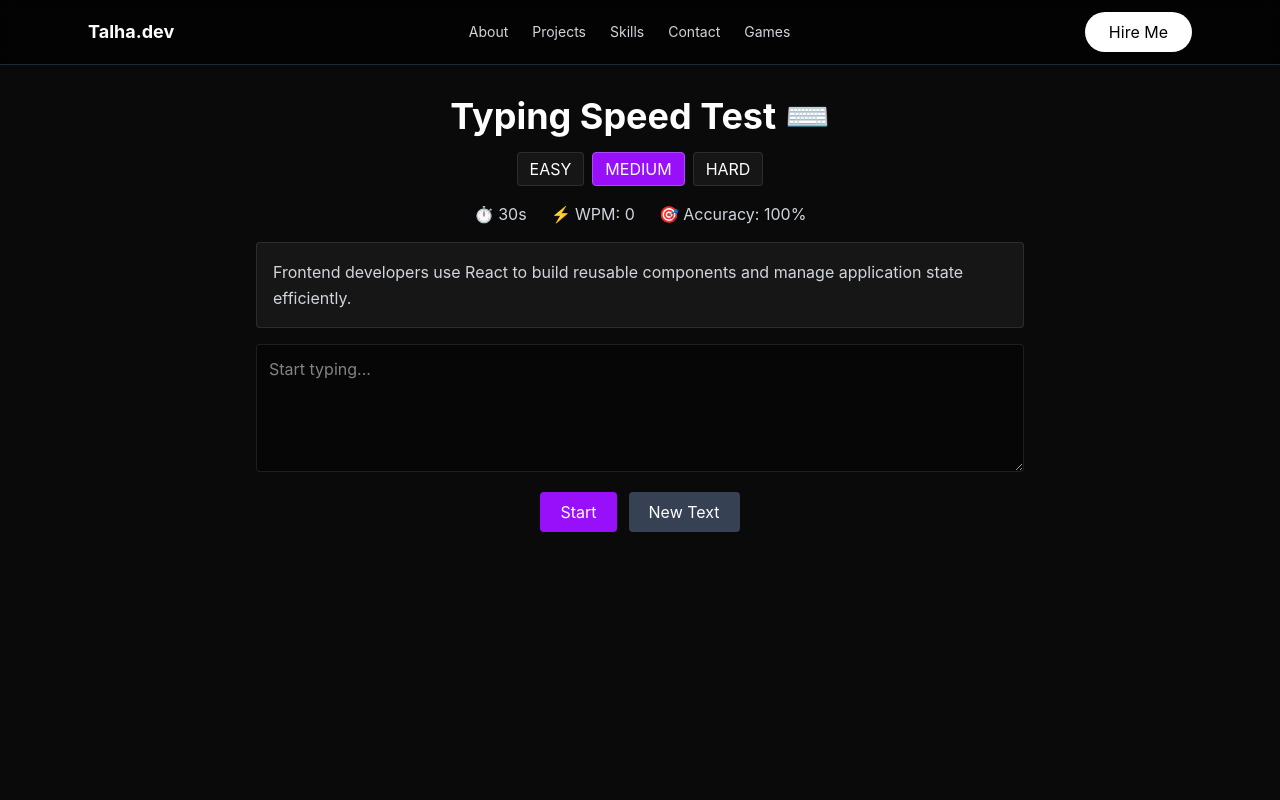
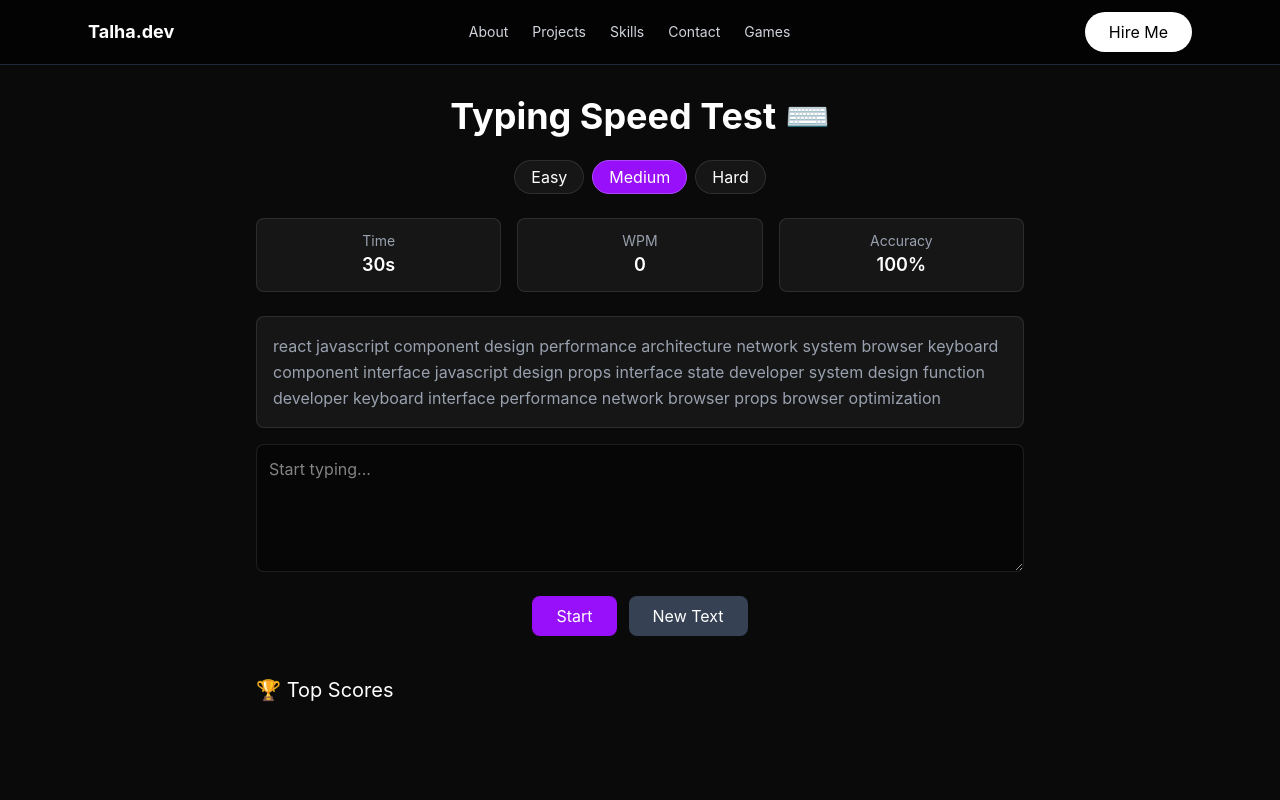
Before and after one commit to Talhaowais/Portfolio-Website, a React (Vite) app in the folder my-website/: page /games/typing in a window 1280 px wide. Shown: the top 800 px of the page. Built offline with nearby package versions, Linux system fonts and the light colour scheme.

Commit message:
minor issues

```diff
--- a/my-website/src/pages/games/TypingSpeedTest.jsx
+++ b/my-website/src/pages/games/TypingSpeedTest.jsx
@@ -1,24 +1,33 @@
 import React, { useEffect, useState } from "react";
 import { motion } from "framer-motion";
 
-/* ================= PARAGRAPH POOL ================= */
+/* ================= WORD BANK ================= */
 
-const PARAGRAPHS = {
-  easy: [
-    "React makes UI development simple and fast.",
-    "JavaScript is used for building interactive websites.",
-    "Frontend development is fun and creative."
-  ],
-  medium: [
-    "Frontend developers use React to build reusable components and manage application state efficiently.",
-    "JavaScript enables dynamic behavior in web applications and powers modern frameworks.",
-    "Building responsive user interfaces requires understanding layout, state, and user experience."
-  ],
-  hard: [
-    "Modern frontend engineering involves managing complex state transitions, optimizing rendering performance, and ensuring seamless user experience across devices.",
-    "React applications often rely on component composition, hooks, and efficient reconciliation algorithms to maintain scalability and performance.",
-    "Advanced UI systems require careful architecture planning, including state management, API integration, and performance optimization strategies."
-  ]
+const WORDS = [
+  "react", "javascript", "frontend", "developer", "design",
+  "performance", "optimization", "component", "state", "props",
+  "application", "interface", "dynamic", "responsive", "architecture",
+  "keyboard", "function", "variable", "object", "array",
+  "system", "network", "logic", "browser", "coding"
+];
+
+/* ================= GENERATE TEXT ================= */
+
+const generateText = (difficulty) => {
+  let length = 20;
+
+  if (difficulty === "easy") length = 15;
+  if (difficulty === "medium") length = 30;
+  if (difficulty === "hard") length = 60;
+
+  let text = [];
+
+  for (let i = 0; i < length; i++) {
+    const word = WORDS[Math.floor(Math.random() * WORDS.length)];
+    text.push(word);
+  }
+
+  return text.join(" ");
 };
 
 const TypingSpeedTest = () => {
@@ -31,33 +40,36 @@ const TypingSpeedTest = () => {
   const [wpm, setWpm] = useState(0);
   const [accuracy, setAccuracy] = useState(100);
 
-  const [errorMap, setErrorMap] = useState({}); // 🔥 heatmap
+  const [errorMap, setErrorMap] = useState({});
+  const [leaderboard, setLeaderboard] = useState([]);
 
-  /* ================= GET RANDOM TEXT ================= */
+  const [showStartAnim, setShowStartAnim] = useState(false);
+  const [showResult, setShowResult] = useState(false);
 
+  /* ================= LOAD LEADERBOARD ================= */
+  useEffect(() => {
+    const stored = JSON.parse(localStorage.getItem("typing_scores")) || [];
+    setLeaderboard(stored.slice(0, 5)); // always cap at 5
+  }, []);
+
+  /* ================= GENERATE TEXT ================= */
   const getRandomText = () => {
-    const pool = PARAGRAPHS[difficulty];
-
-    const random =
-      pool[Math.floor(Math.random() * pool.length)];
-
-    setText(random);
+    const newText = generateText(difficulty);
+    setText(newText);
     setInput("");
     setErrorMap({});
   };
 
-  /* prevent repeat same text */
   useEffect(() => {
     getRandomText();
   }, [difficulty]);
 
   /* ================= TIMER ================= */
-
   useEffect(() => {
     if (!isRunning) return;
 
     if (timeLeft <= 0) {
-      setIsRunning(false);
+      endTest();
       return;
     }
 
@@ -69,39 +81,62 @@ const TypingSpeedTest = () => {
   }, [timeLeft, isRunning]);
 
   /* ================= START ================= */
+  const startGame = () => {
+    setShowStartAnim(true);
 
-  const startGame = () => {
+    setTimeout(() => {
+      setShowStartAnim(false);
+
       setInput("");
       setTimeLeft(30);
       setIsRunning(true);
       setWpm(0);
       setAccuracy(100);
       setErrorMap({});
+      setShowResult(false);
       getRandomText();
+    }, 1000);
   };
 
-  /* ================= INPUT HANDLER ================= */
+  /* ================= END TEST ================= */
+  const endTest = () => {
+    setIsRunning(false);
+    saveScore();
+    setShowResult(true);
+  };
 
+  /* ================= SAVE SCORE ================= */
+  const saveScore = () => {
+    const newScore = {
+      wpm,
+      accuracy,
+      date: new Date().toLocaleTimeString(),
+    };
+
+    const updated = [newScore, ...leaderboard].slice(0, 5);
+    setLeaderboard(updated);
+    localStorage.setItem("typing_scores", JSON.stringify(updated));
+  };
+
+  /* ================= INPUT ================= */
   const handleChange = (e) => {
     if (!isRunning) return;
 
     const value = e.target.value;
     setInput(value);
 
-    /* WPM */
-    const words = value.trim().split(" ").length;
+    const words = value.trim().split(" ");
     const timeSpent = (30 - timeLeft) / 60 || 1;
-    setWpm(Math.round(words / timeSpent));
+    setWpm(Math.round(words.length / timeSpent));
 
-    /* ACCURACY + HEATMAP */
     let correct = 0;
-    const newErrors = { ...errorMap };
+    const newErrors = {};
 
     for (let i = 0; i < value.length; i++) {
       if (value[i] === text[i]) {
         correct++;
       } else {
-        newErrors[i] = true; // mark error position
+        newErrors[i] = true;
       }
     }
 
@@ -109,44 +144,60 @@ const TypingSpeedTest = () => {
 
     const acc = Math.round((correct / value.length) * 100) || 100;
     setAccuracy(acc);
+
+    /* COMPLETE BEFORE TIME */
+    if (value === text) {
+      endTest();
+    }
   };
 
-  /* ================= UI ================= */
+  return (
+    <section className="min-h-screen bg-[#0a0a0a] text-white flex flex-col items-center pt-24 px-6">
 
-  return (
-    <section className="min-h-screen bg-[#0a0a0a] text-white flex flex-col items-center justify-start pt-24 px-6">
+      {/* START ANIMATION */}
+      {showStartAnim && (
+        <motion.div
+          initial={{ opacity: 0, scale: 0.8 }}
+          animate={{ opacity: 1, scale: 1 }}
+          className="fixed inset-0 bg-black/80 flex items-center justify-center z-50"
+        >
+          <h2 className="text-3xl font-bold text-purple-400">
+            Test Starting...
+          </h2>
+        </motion.div>
+      )}
 
       {/* TITLE */}
-      <h1 className="text-4xl font-bold mb-4">
+      <h1 className="text-4xl font-bold mb-6">
         Typing Speed Test ⌨️
       </h1>
 
       {/* DIFFICULTY */}
-      <div className="flex gap-2 mb-4">
+      <div className="flex gap-2 mb-6">
         {["easy", "medium", "hard"].map((d) => (
           <button
             key={d}
             onClick={() => setDifficulty(d)}
-            className={`px-3 py-1 rounded border ${
+            className={`px-4 py-1 rounded-full border ${
               difficulty === d
                 ? "bg-purple-600 border-purple-500"
                 : "bg-white/5 border-white/10"
             }`}
           >
-            {d.toUpperCase()}
+            {d.charAt(0).toUpperCase() + d.slice(1)}
           </button>
         ))}
       </div>
 
       {/* STATS */}
-      <div className="flex gap-6 mb-4 text-gray-300">
-        <p>⏱ {timeLeft}s</p>
-        <p>⚡ WPM: {wpm}</p>
-        <p>🎯 Accuracy: {accuracy}%</p>
+      <div className="grid grid-cols-2 md:grid-cols-3 gap-4 mb-6 w-full max-w-3xl">
+        <Stat label="Time" value={`${timeLeft}s`} />
+        <Stat label="WPM" value={wpm} />
+        <Stat label="Accuracy" value={`${accuracy}%`} />
       </div>
 
-      {/* TEXT WITH HEATMAP */}
-      <div className="max-w-3xl bg-white/5 p-4 rounded border border-white/10 mb-4 leading-relaxed">
+      {/* TEXT */}
+      <div className="max-w-3xl bg-white/5 p-4 rounded-lg border border-white/10 mb-4 leading-relaxed">
         {text.split("").map((char, i) => (
           <span
             key={i}
@@ -155,7 +206,7 @@ const TypingSpeedTest = () => {
                 ? "text-red-500"
                 : input[i] === char
                 ? "text-green-400"
-                : "text-gray-300"
+                : "text-gray-400"
             }
           >
             {char}
@@ -168,29 +219,75 @@ const TypingSpeedTest = () => {
         value={input}
         onChange={handleChange}
         disabled={!isRunning}
-        className="w-full max-w-3xl h-32 p-3 bg-black/40 border border-white/10 rounded"
+        className="w-full max-w-3xl h-32 p-3 bg-black/40 border border-white/10 rounded-lg"
         placeholder="Start typing..."
       />
 
-      {/* CONTROLS */}
-      <div className="mt-5 flex gap-3">
+      {/* BUTTONS */}
+      <div className="mt-6 flex gap-3 flex-wrap justify-center">
         <button
           onClick={startGame}
-          className="px-5 py-2 bg-purple-600 rounded"
+          className="px-6 py-2 bg-purple-600 rounded-lg"
         >
           Start
         </button>
 
         <button
           onClick={getRandomText}
-          className="px-5 py-2 bg-gray-700 rounded"
+          className="px-6 py-2 bg-gray-700 rounded-lg"
         >
           New Text
         </button>
+      </div>
+
+      {/* RESULT */}
+      {showResult && (
+        <motion.div
+          initial={{ opacity: 0, y: 30 }}
+          animate={{ opacity: 1, y: 0 }}
+          className="mt-8 bg-white/5 border border-white/10 rounded-xl p-6 w-full max-w-3xl text-center"
+        >
+          <h2 className="text-2xl mb-4">🎉 Test Complete</h2>
+
+          <p className="mb-2">⚡ WPM: {wpm}</p>
+          <p className="mb-2">🎯 Accuracy: {accuracy}%</p>
+
+          <button
+            onClick={startGame}
+            className="mt-4 px-6 py-2 bg-purple-600 rounded-lg"
+          >
+            Try Again 🚀
+          </button>
+        </motion.div>
+      )}
+
+      {/* LEADERBOARD */}
+      <div className="mt-10 w-full max-w-3xl">
+        <h2 className="text-xl mb-3">🏆 Top Scores</h2>
+
+        {leaderboard.slice(0, 5).map((s, i) => (
+          <div
+            key={i}
+            className="flex justify-between bg-white/5 px-4 py-2 mb-2 rounded"
+          >
+            <span>{s.wpm} WPM</span>
+            <span>{s.accuracy}%</span>
+            <span className="text-gray-400 text-sm">{s.date}</span>
+          </div>
+        ))}
       </div>
 
     </section>
   );
 };
 
+/* ================= STAT ================= */
+
+const Stat = ({ label, value }) => (
+  <div className="bg-white/5 border border-white/10 rounded-lg p-3 text-center">
+    <p className="text-gray-400 text-sm">{label}</p>
+    <p className="text-lg font-semibold">{value}</p>
+  </div>
+);
+
 export default TypingSpeedTest;
```
Lines whose indentation alone changed are shown as unchanged.
